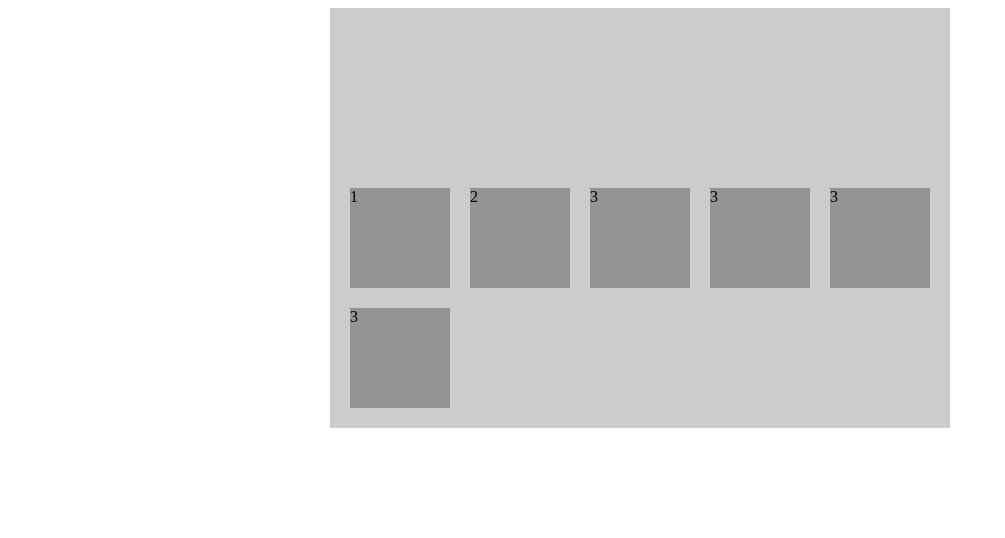
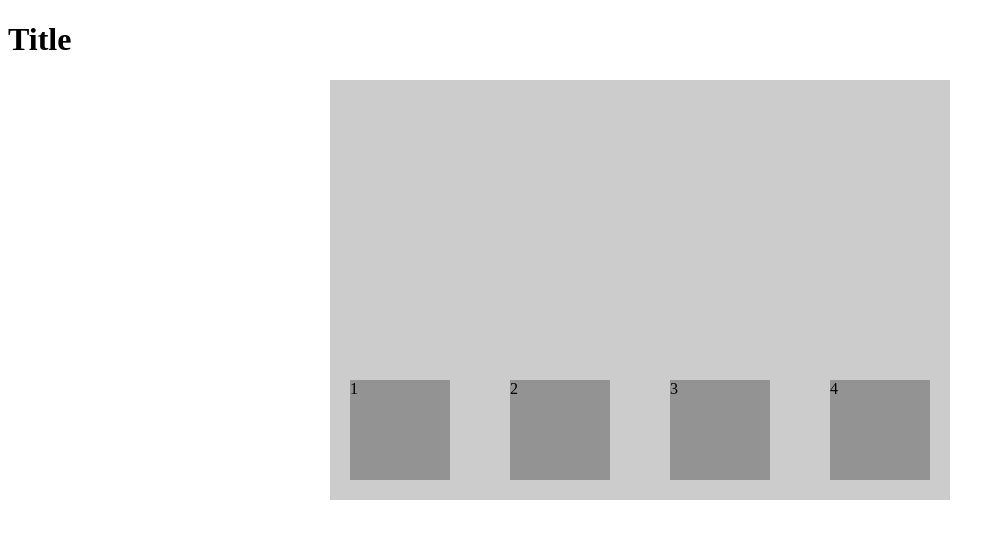
Before and after one commit to jribeirofbaup/flexbox, a plain HTML site: page index.html in a window 1280 px wide. Shown: the whole page, without its empty margins (0-1005 px from the left). Drawn offline with Linux system fonts and the light colour scheme.

Commit message:
Add title

```diff
--- a/index.html
+++ b/index.html
@@ -6,13 +6,12 @@
         <link rel="stylesheet" href="styles.css" media="screen" title="no title">
     </head>
     <body>
+        <h1>Title</h1>
         <div class="flexbox-container">
             <div class="flex-block">1</div>
             <div class="flex-block">2</div>
             <div class="flex-block">3</div>
-            <div class="flex-block">3</div>
-            <div class="flex-block">3</div>
-            <div class="flex-block">3</div>
+            <div class="flex-block">4</div>
         </div>
     </body>
 </html>
```
